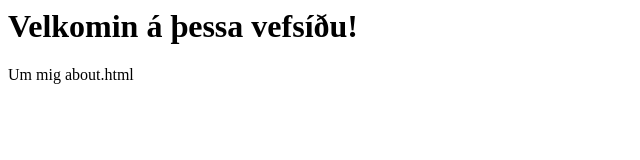
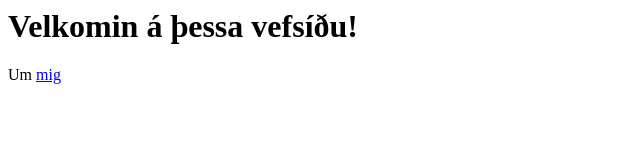
Before and after one commit to agnarflame/Website2, a plain HTML site: page index.html in a window 1280 px wide. Shown: the full height of the page, 0-640 px from the left. Drawn offline with Linux system fonts and the light colour scheme.

Commit message:
Update index.html

```diff
--- a/index.html
+++ b/index.html
@@ -1,4 +1,4 @@
 <h1>Velkomin á þessa vefsíðu!
 </h1>
 
-<body>Um mig</body> about.html
+<body>Um <a href="about.html">mig</a> </body>
```
